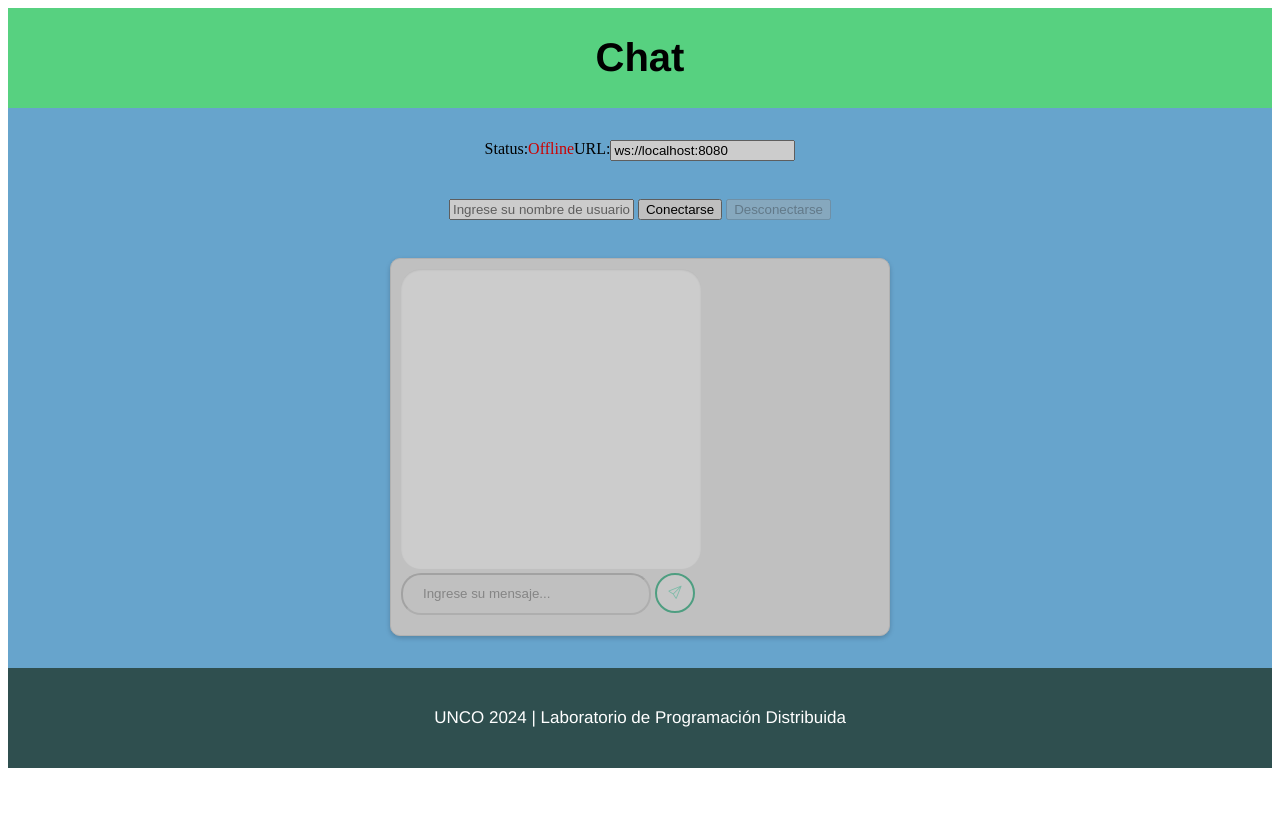
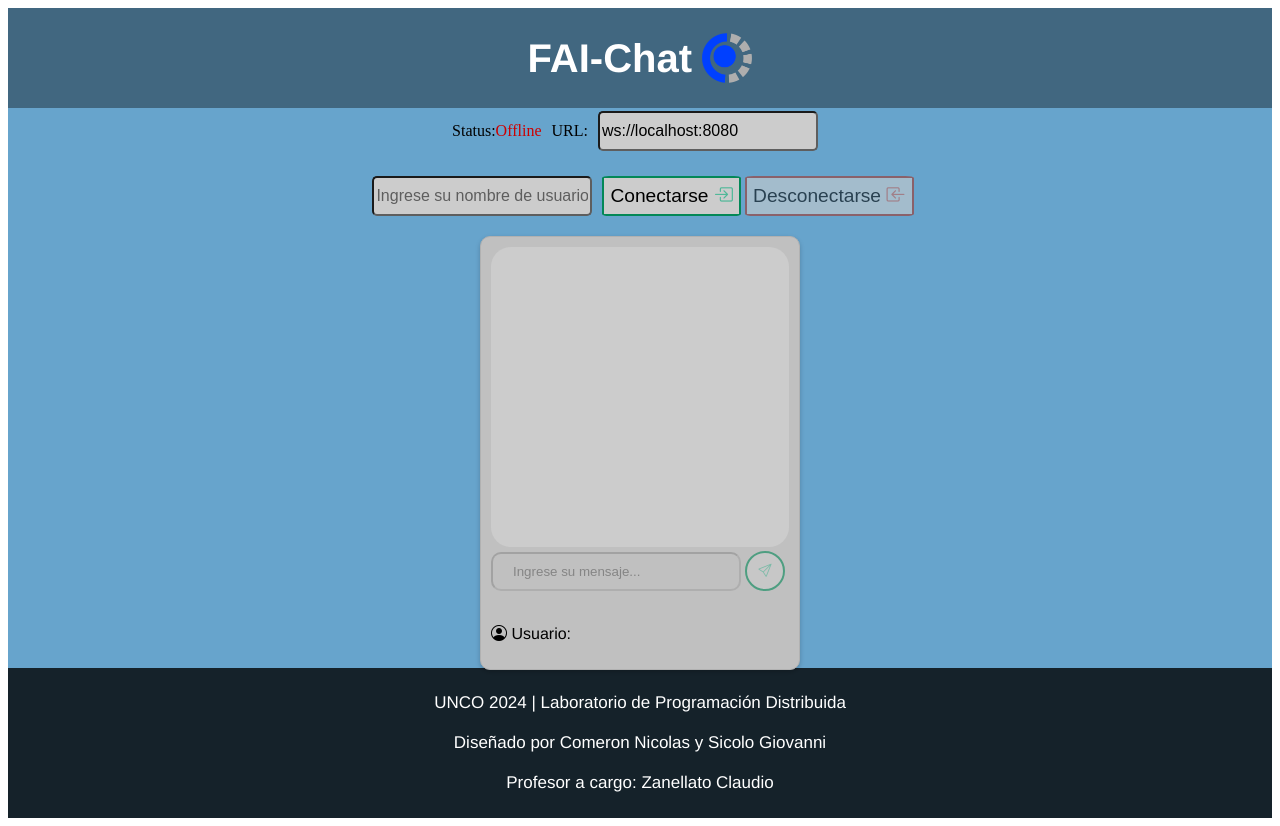
Before and after one commit to giosicolo/giosicolo-TPO4_ProgramacionRX_Comeron_Sicolo, a website: page index.html in a window 1280 px wide. Before the commit the page ends 800 px from the top, so only its background shows below. Drawn offline with nearby package versions, Linux system fonts and the light colour scheme.

Commit message:
changes to CSS styles and send button optimization

```diff
--- a/client.js
+++ b/client.js
@@ -8,10 +8,12 @@ window.addEventListener("load", function(event) {
     var send = document.getElementById("send");
     var message = document.getElementById("message");
     var chat = document.getElementById("chat");
+    var nameUser = document.getElementById('name-user');
     var socket;
     status.textContent = "Offline";
     status.style.color = "red";
     url.value = "ws://localhost:8080";
+    var nameUserEmpity= nameUser.innerHTML;
 
     close.disabled = true;
     send.disabled = true;
@@ -23,6 +25,7 @@ window.addEventListener("load", function(event) {
             open.disabled = true;
             socket = new WebSocket(url.value + "/" + user.value, "echo-protocol");
 
+
             socket.addEventListener("open", function(event) {
                 user.disabled = true;
                 close.disabled = false;
@@ -30,6 +33,7 @@ window.addEventListener("load", function(event) {
                 send.disabled = false;
                 status.textContent = "Online";
                 status.style.color = "green";
+                nameUser.innerHTML +=  "  "  + user.value.trim();
             });
 
             // Mostrar mensajes recibidos desde el servidor
@@ -60,11 +64,20 @@ window.addEventListener("load", function(event) {
     close.addEventListener("click", function(event) {
         close.disabled = true;
         send.disabled = true;
+        nameUser.innerHTML = nameUserEmpity;
         user.disabled = false;
         message.disabled = true;
         chat.textContent = "";
         message.value = "";
         socket.close();
+    });
+
+
+    message.addEventListener('keydown', function(event) {
+        if (event.key === 'Enter') { // 13 es el código de la tecla Enter
+            event.preventDefault(); // Evita que se realice la acción por defecto del Enter
+            send.click(); // Simula el clic en el botón de enviar
+        }
     });
 
     // Enviar el mensaje al servidor cuando se hace click en el boton 'Enviar'
--- a/index.html
+++ b/index.html
@@ -10,28 +10,30 @@
 
 <body>
     <header class="header">
-        <h1 class="text title">Chat</h1>
+        <h1 class="text title">FAI-Chat</h1>
+        <img class="logo-title" src="img/fai.png" alt="logo fai">
     </header>
 
     <section class="section main">
         <div class="chat-status">
-            Status: <span id="status"></span>
-            URL: <input id="url" readonly/>
-        </div><br>
+            <p>Status:</p><p class="status" id="status"></p>
+            <p>URL:</p><input class="text-user" id="url" readonly/>
+        </div>
         <div class="chat-login">
-            <input id="user" type="text" placeholder="Ingrese su nombre de usuario..." />
-            <input id="open" type="button" value="Conectarse" />
-            <input id="close" type="button" value="Desconectarse" />
-        </div><br>
+            <input  class="text-user" id="user" type="text" placeholder="Ingrese su nombre de usuario..." />
+            <button class="btn-open" id="open">Conectarse   <i class="bi bi-box-arrow-in-right" style="color: #63E6BE;"></i></button>
+            <button class="btn-close" id="close">Desconectarse  <i class="bi bi-box-arrow-in-left" style="color: #FA8072;"></i></button>
+        </div>
         <div class="chat-container">
             <textarea id="chat" class="chat" readonly></textarea>
             <input class="message" id="message" type="text" placeholder="Ingrese su mensaje..."/>
-            <button class="btnSend" id="send"> <i class="bi bi-send" style="color: #63E6BE;"></i>  </button>
+            <button class="btnSend" id="send"> <i class="bi bi-send" style="color: #63E6BE;"></i></button>
+            <p class="text" id="name-user"> <i class="bi bi-person-circle"></i> Usuario: </p>
         </div>
     </section>
 
     <footer class="footer">
-        <p class="text footer-text">UNCO 2024 | Laboratorio de Programación Distribuida</p>
+        <p class="text footer-text">UNCO 2024 | Laboratorio de Programación Distribuida<br><br>Diseñado por Comeron Nicolas y Sicolo Giovanni<br><br>Profesor a cargo: Zanellato Claudio<br></p>
     </footer>
 
     <script src="client.js"></script>
--- a/style.css
+++ b/style.css
@@ -15,10 +15,10 @@
 .section {
     display: flex;
     flex-direction: column;
-    justify-content: center; /* Centrado horizontal */
-    align-items: center; /* Centrado vertical */
-    height: 70vh; /* Ajusta la altura según tus necesidades */
-    background-color: rgb(129, 205, 255); /* Fondo de color opcional */
+    justify-content: center;
+    align-items: center;
+    height: 70vh;
+    background-color: rgb(129, 205, 255);
     filter: brightness(0.8);
 }
 
@@ -26,7 +26,8 @@
     height: 100px;
     display: flex;
     justify-content: center;
-    background-color: rgb(87, 209, 128);
+    align-items: center;
+    background-color:#416780;
 }
 
 .text {
@@ -35,14 +36,24 @@
 
 .title {
     font-size: 40px;
-    color: black;
+    color: white;
     text-align: center;
+}
+
+.logo-title {
+  margin-left: 10px;
+  height: 50px;
 }
 
 .chat-status {
     position: relative;
     justify-content: center;
     display: flex;
+    align-items: center; /* Centrar elementos horizontalmente */
+}
+
+.status {
+  margin-right: 10px;
 }
 
 .chat-login {
@@ -67,26 +78,14 @@
     padding: 10px;
     box-shadow: 0 2px 5px rgba(0, 0, 0, 0.2);
     width: 90%;
-    max-width: 500px;
+    max-width: 320px;
     flex-direction: column; /* Alinear elementos verticalmente */
     align-items: center; /* Centrar elementos horizontalmente */
   }
 
-  /*
   textarea {
-    width: 50%;
-    height: 300px;
-    padding: 12px 12px;
-    box-sizing: border-box;
-    border: 2px solid #ccc;
-    border-radius: 4px;
-    background-color: #f8f8f8;
-    resize: none;
-} */
-
-  textarea {
-    width: 50%;
-    height: 300px;
+    width: 100% !important;
+    height: 300px !important;
     border: none;
     border-radius: 20px;
     padding: 12px 12px;
@@ -95,8 +94,6 @@
     outline: none;
     font-size: 16px;
     background-color: #fff;
-    box-shadow: inset 0 1px 2px rgba(0, 0, 0, 0.1);
-    transition: all 0.3s ease;
   }
 
   .textarea:focus {
@@ -111,10 +108,12 @@
     max-width: 100%;
     width: 250px;
     padding: 10px 20px;
-    border-radius: 20px;
-    margin-bottom: 10px;
+    border-radius: 10px;
     position: relative;
-    line-height: 1.4;
+  }
+
+  .message:focus{
+    box-shadow: 2px 2px 5px #04AA6D;
   }
 
   .message:disabled {
@@ -122,6 +121,57 @@
     cursor: not-allowed;
   }
 
+  .text-user{
+    margin-left: 10px;
+    margin-right: 10px;
+    border-radius: 5px;
+    width: 220px;
+    height: 40px;
+    max-width: 250px;
+    font-size: 1em;
+  }
+
+  .text-user:focus{
+    box-shadow: 2px 2px 5px #04AA6D;
+  }
+
+
+
+.btn-open {
+  background-color: white;
+  color: black;
+  border: 2px solid #04AA6D;
+  border-radius: 5%;
+  font-size: 1.2em;
+}
+
+.btn-open:hover {
+  background-color: #04AA6D;
+  color: white;
+}
+
+.btn-open:disabled {
+  opacity: 0.6;
+  cursor: not-allowed;
+}
+
+.btn-close {
+  background-color: white;
+  color: black;
+  border: 2px solid #CB4335;
+  border-radius: 5%;
+  font-size: 1.2em;
+}
+
+.btn-close:hover {
+  background-color: #CB4335;
+  color: white;
+}
+
+.btn-close:disabled {
+  opacity: 0.6;
+  cursor: not-allowed;
+}
 
 .btnSend {
   background-color: white;
@@ -142,13 +192,15 @@
   cursor: not-allowed;
 }
 
+
 .footer {
-    background-color: darkslategrey;
-    height: 100px;
+  background-color: #15222A;
+  height: 150px;
   width: 100%;
   display: flex;
   justify-content: center;
   align-items: center;
+
 }
 
 .footer-text {
```
Also changed, not shown: img/fai.png (added). Lines whose indentation alone changed are shown as unchanged.
